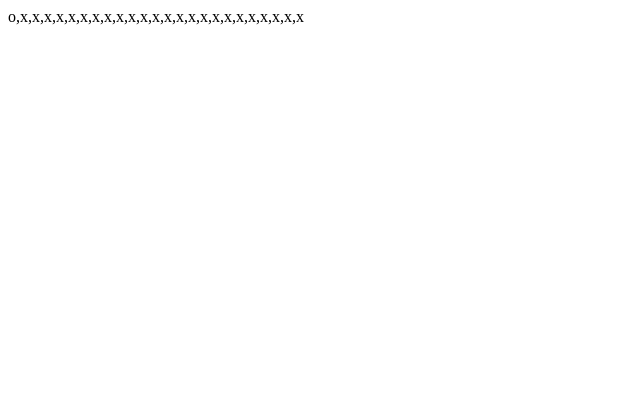
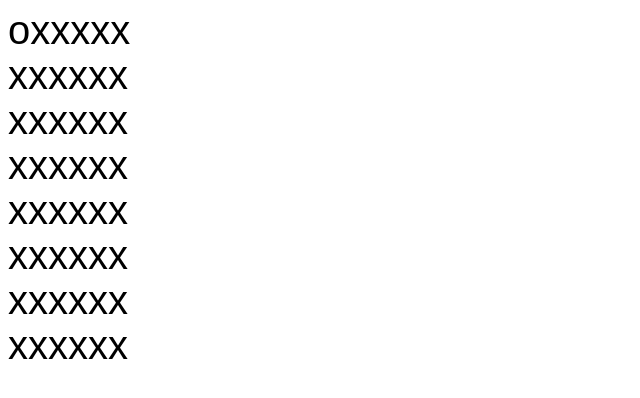
Before and after one commit to lexjacobs/apple-falls-jquery, a website: page index.html in a window 1280 px wide. Shown: the whole page, without its empty margins (0-640 px from the left). Drawn offline with nearby package versions, Linux system fonts and the light colour scheme.

Commit message:
Renders game board to screen as part of the continuous game loop.

```diff
--- a/app/script/gameLoop.js
+++ b/app/script/gameLoop.js
@@ -1,4 +1,4 @@
-$board = new BoardMaker(5,5);
+$board = new BoardMaker(6,8);
 
 // place apple
 
@@ -8,9 +8,24 @@ $board.board[0][0] = 'o';
 
 $(function(){
 
+  // start interval
   setInterval(function(){
-    $('.board').text($board.board);
-  }, 5);
+
+    // clear board at beginning of interval
+    $('.board').text('');
+
+    // iterate through board and render each item found in arrays
+    for (var i = 0; i < $board.board.length; i++) {
+      $('.board').append('<span class = "row'+i+'"></span><br>')
+      for (var j = 0; j < $board.board[i].length; j++) {
+        $('.row'+i).append($board.board[i][j]);
+      }
+    }
+
+
+
+
+  }, 10);
 
 
 });
--- a/app/script/keybindings.js
+++ b/app/script/keybindings.js
@@ -1,18 +1,4 @@
 $(function(){
-
-$('body').on('keydown', function(e){
-  if(e.keyCode === 80){
-    $('.fallingOrange').text('/=\\');
-    $('.fallingOrange').css('margin-left','-15px');
-  }
-})
-
-$('body').on('keydown', function(e){
-  if(e.keyCode === 79){
-    $('.fallingOrange').text('O');
-    $('.fallingOrange').css('margin-left','0');
-  }
-})
 
 $('body').on('keydown', function(e){
   if(e.keyCode === 39){
--- /dev/null
+++ b/app/styles/style.css
@@ -0,0 +1,4 @@
+body {
+  font-size: 40px;
+  font-family: sans-serif;
+}
--- a/index.html
+++ b/index.html
@@ -9,6 +9,7 @@
   <script src="app/script/gameLoop.js"></script>
   <script src="app/script/gravity.js"></script>
   <script src="app/script/keybindings.js"></script>
+  <link rel="stylesheet" type="text/css" href="app/styles/style.css">
 
 </head>
 <body>
```
